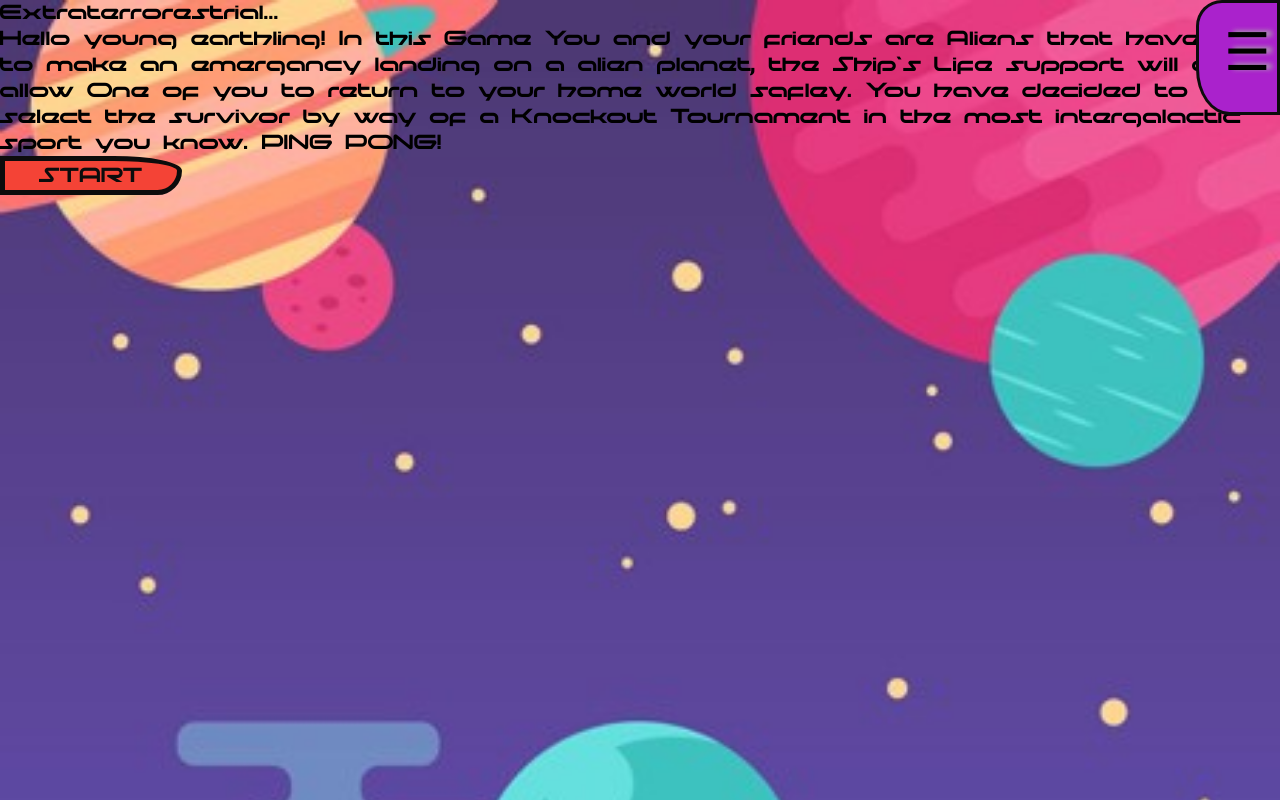
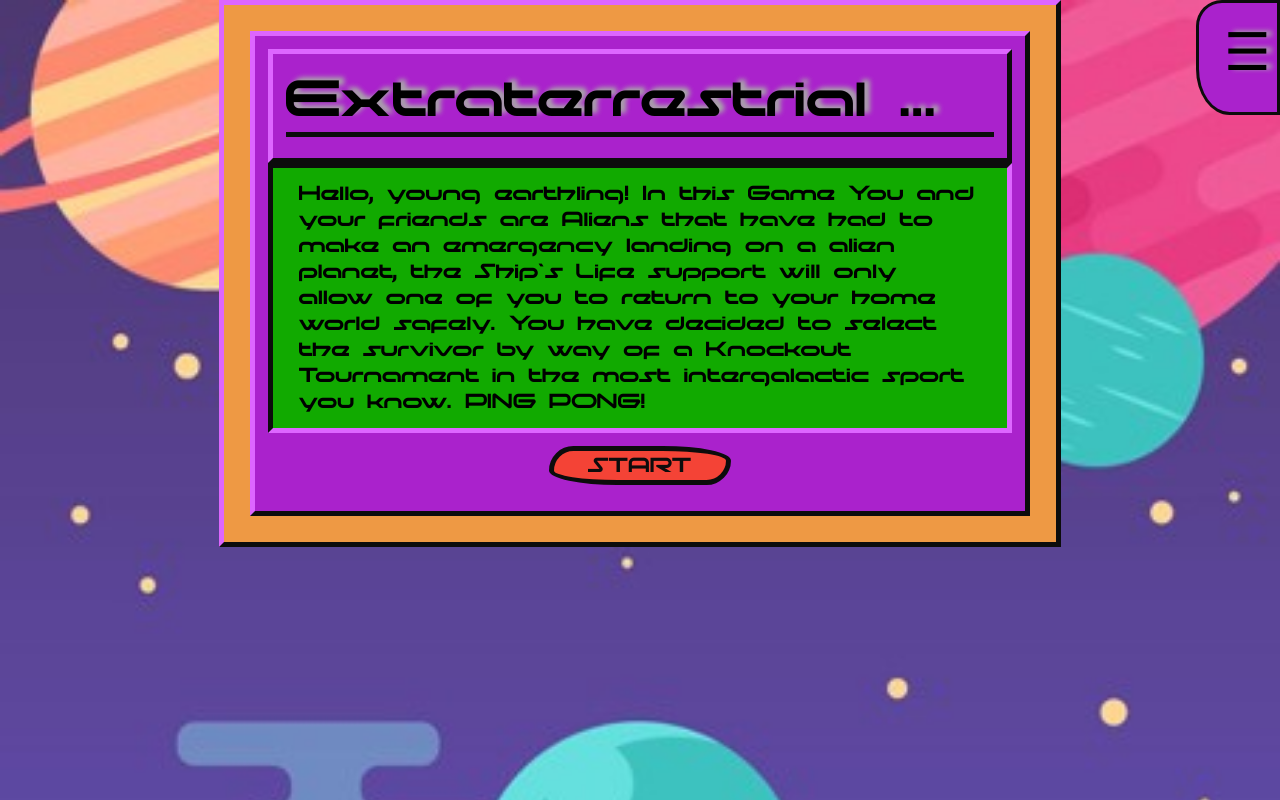
Before and after one commit to AlexanderBraatz/DevMe-Final-Tech-Challenge, a React (Create React App) app: page / in a window 1280 px wide. Shown: the top 800 px of the page. Built offline with nearby package versions, Linux system fonts and the light colour scheme.

Commit message:
Add component Start and start action

```diff
--- a/src/components/Start/Start.js
+++ b/src/components/Start/Start.js
@@ -11,17 +11,28 @@ const Start = ({startView, start}) => {
     return(
         <>
         {!startView ? null :
-            <section>
-                <div>
-                    <h1>Extraterrorestrial...
+            <section
+                className="start_container"
+                >
+                <div
+                    className="start__content"
+                    >
+                    <div
+                        className="start__heading"
+                        >
+                        <h1
+                            className="start__heading--content"
+                        >Extraterrestrial ...</h1>
 
-                    </h1>
-                    <p>Hello young earthling! In this Game You and your friends are Aliens that have had to make an emergancy landing on a alien planet, the Ship`s Life support will only allow One of you to return to your home world safley. You have decided to select the survivor by way of a Knockout Tournament in the most intergalactic sport you know. PING PONG!</p>
-                    <Button
+                    </div>
+                    <p
+                        className="start__text"
+                        >Hello, young earthling! In this Game You and your friends are Aliens that have had to make an emergency landing on a alien planet, the Ship`s Life support will only allow one of you to return to your home world safely. You have decided to select the survivor by way of a Knockout Tournament in the most intergalactic sport you know. PING PONG!</p>
+                    <Button className="start__button"
                         name="START"
                         whenClick={ handleStart }
                         colour="red"
-                        classNamePassed="playerTag__button--delete"
+                        classNamePassed="start__button"
                     />
                 </div>
             </section>
--- a/src/styles/App.css
+++ b/src/styles/App.css
@@ -7,5 +7,6 @@
 @import "./_menueOpener.css";
 @import "./_sideBar.css";
 @import "./_colourPicker.css";
+@import "./_start.css";
 
 @import "./accessibility/_media-queries.css";
--- /dev/null
+++ b/src/styles/_start.css
@@ -0,0 +1,68 @@
+
+.start_container{
+    margin: auto;
+    width: 30rem;
+    background-color: var(--tertiary);
+    padding: 1rem;
+    border-style: solid;
+    border-width: 0.2rem;
+    border-top-color: var(--primary-2);
+    border-left-color: var(--primary-2);
+    border-right-color: var(--black);
+    border-bottom-color: var(--black);
+}
+
+.start__content{
+    background-color: var(--tertiary);
+    padding: 0.5rem;
+    background-color:var(--primary);
+    border-style: solid;
+    border-width: 0.2rem;
+    border-top-color: var(--primary-2);
+    border-left-color: var(--primary-2);
+    border-right-color: var(--black);
+    border-bottom-color: var(--black);
+    display: flex;
+    flex-direction: column;
+}
+
+.start__heading{
+    height: 4rem;
+    background-color:var(--primary);
+    border-style: solid;
+    border-width: 0.2rem;
+    border-top-color: var(--primary-2);
+    border-left-color: var(--primary-2);
+    border-right-color: var(--black);
+    border-bottom-color: var(--black);
+
+}
+
+.start__heading--content{
+    text-shadow: 0.2rem -0.1rem 0.2rem var(--grey);
+    font-size: 2.5rem;
+    margin: 0.5rem;
+    border-bottom:  0.2rem solid var(--black);
+}
+
+.start__text{
+    background-color: var(--secondary-2);
+    padding: 0.5rem 1rem;
+    border-style: solid;
+    border-width: 0.2rem;
+    border-bottom-color: var(--primary-2);
+    border-right-color: var(--primary-2);
+    border-left-color: var(--black);
+    border-top-color: var(--black);
+
+}
+.start__button{
+    color: var(--black);
+    font-family: "Moonhouse",sans-serif;
+    height: 1.5rem;
+    width: 7rem;
+    font-size: inherit;
+    border: 0.2rem solid var(--black);
+    border-radius:1rem  40%;
+    margin: 0.5rem auto  ;
+}
```
